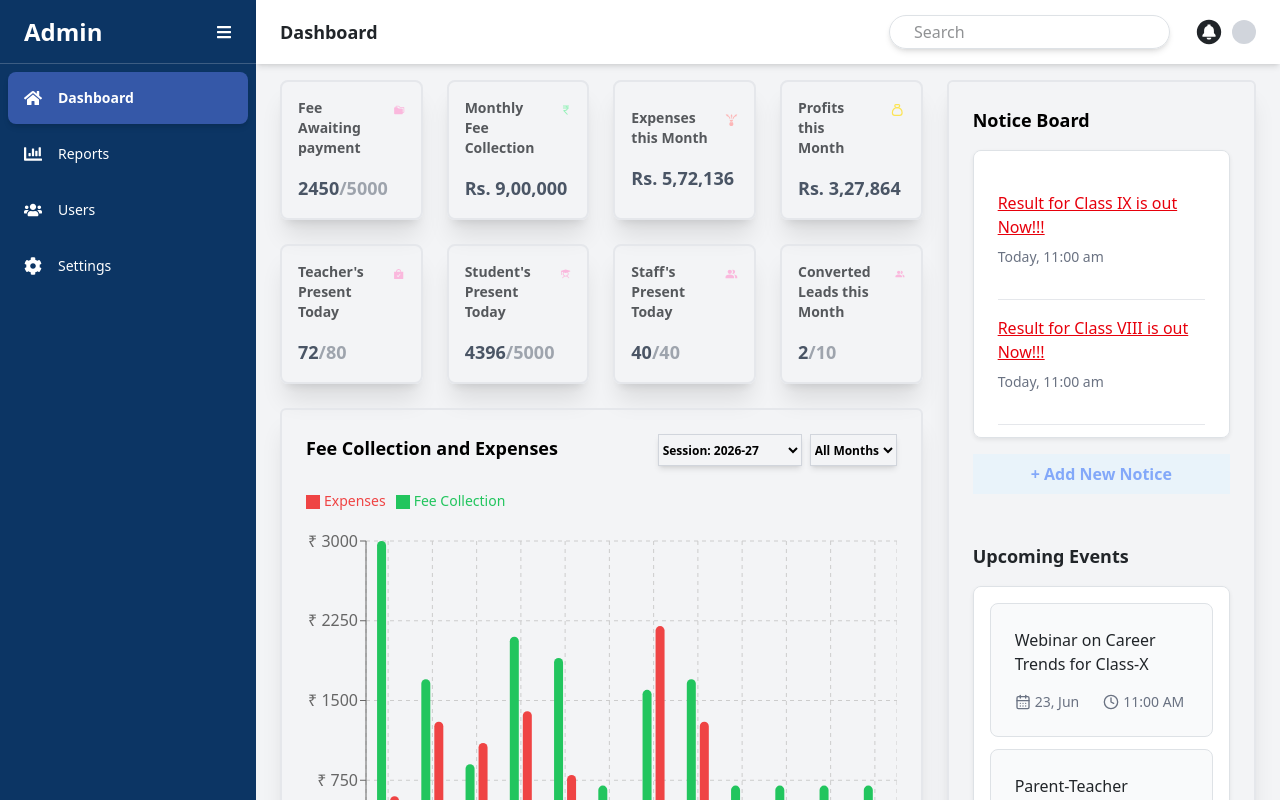
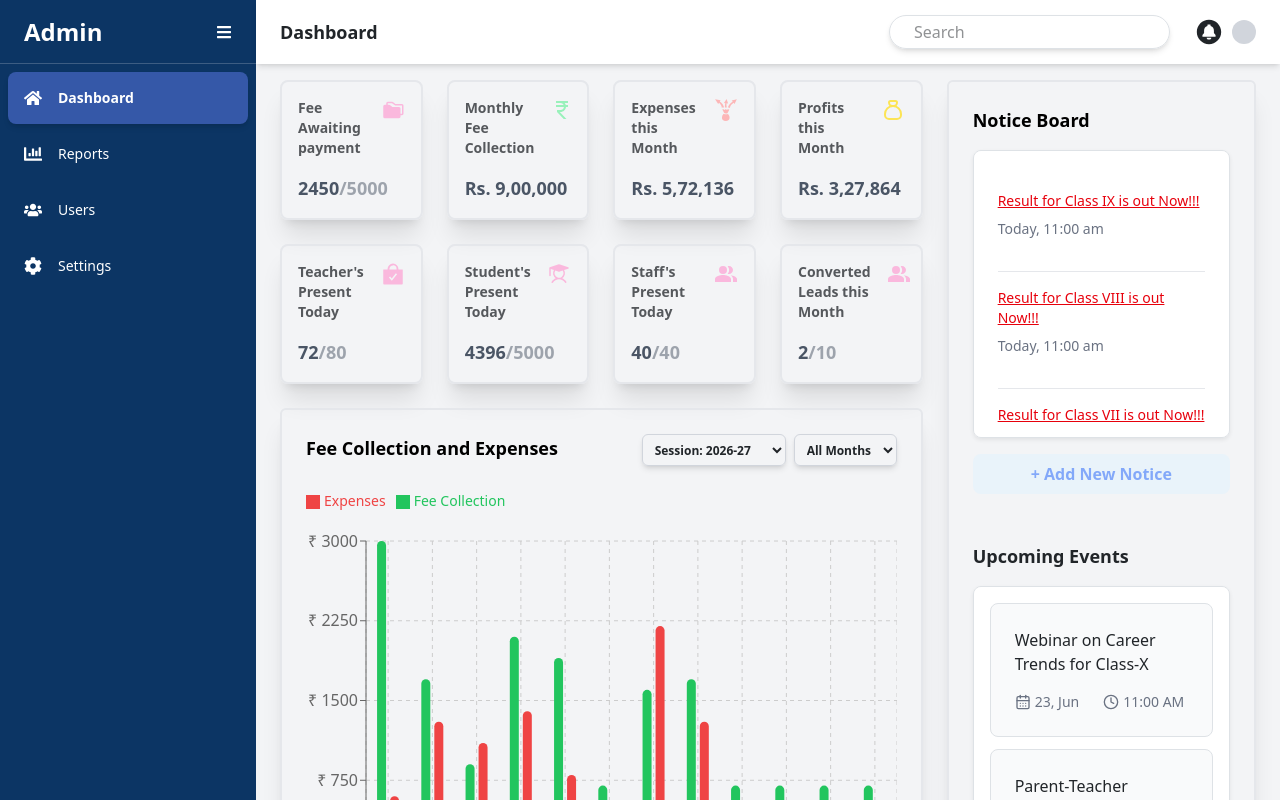
Before and after one commit to EPICdronzer/School-ERP-System, a React (Vite) app in the folder myapp/: page /Home in a window 1280 px wide. Shown: the top 800 px of the page. Built offline with nearby package versions, Linux system fonts and the light colour scheme.

Commit message:
forget to install these changes yesterday

```diff
--- a/myapp/src/components/FacultyOnLeave.jsx
+++ b/myapp/src/components/FacultyOnLeave.jsx
@@ -61,7 +61,7 @@ export default function FacultyOnLeave({ faculty }) {
       {/* Add Button */}
       <button
         onClick={() => navigate("/add-faculty")}
-        className="!w-full opacity-50 mt-3 sm:w-auto sm:px-6 sm:py-2 text-sm bg-sky-100 !text-blue-600 font-bold px-4 py-2 rounded-md hover:bg-sky-400 hover:!text-white transition"
+        className="!rounded-lg !w-full opacity-50 mt-3 sm:w-auto sm:px-6 sm:py-2 text-sm bg-sky-100 !text-blue-600 font-bold px-4 py-2 rounded-md hover:bg-sky-400 hover:!text-white transition"
       >
         + Add Faculty
       </button>
--- a/myapp/src/components/NoticeBoard.jsx
+++ b/myapp/src/components/NoticeBoard.jsx
@@ -23,7 +23,7 @@ export default function NoticeBoard({ notices }) {
                 : ""
             }`}
           >
-            <h3 className="!text-red-600 font-semibold underline text-sm sm:!text-base cursor-pointer hover:text-red-700 transition">
+            <h3 className="!text-red-600 font-semibold underline text-xs sm:!text-sm cursor-pointer hover:text-red-700 transition">
               {notice.title}
             </h3>
             <p className="text-gray-500 text-xs sm:text-sm mt-1">
@@ -42,7 +42,7 @@ export default function NoticeBoard({ notices }) {
       {/* Button */}
       <button
         onClick={() => navigate("/add-notice")}
-        className="!w-full opacity-50 mt-3 sm:w-auto sm:px-6 sm:py-2 text-sm bg-sky-100 !text-blue-600 font-bold px-4 py-2 rounded-md hover:bg-sky-400 hover:!text-white transition"
+        className="!rounded-lg !w-full opacity-50 mt-3 sm:w-auto sm:px-6 sm:py-2 text-sm bg-sky-100 !text-blue-600 font-bold px-4 py-2 rounded-md hover:bg-sky-400 hover:!text-white transition"
       >
         + Add New Notice
       </button>
--- a/myapp/src/components/Sidebar.jsx
+++ b/myapp/src/components/Sidebar.jsx
@@ -8,7 +8,7 @@ export default function Sidebar({ collapsed, setCollapsed }) {
     <aside
       className={`fixed top-0 left-0 h-full bg-[#0C3564] text-white
       transition-all duration-300 z-40
-      ${collapsed ? "w-17" : "w-64"}`}
+      ${collapsed ? "w-17" : "w-64 z-50"}`}
     >
       <div className="h-16 flex items-center justify-between px-4 border-b border-white/20">
         {!collapsed && <span className="font-bold text-2xl">Admin</span>}
--- a/myapp/src/components/UpcomingEvents.jsx
+++ b/myapp/src/components/UpcomingEvents.jsx
@@ -50,7 +50,7 @@ export default function UpcomingEvents({ events }) {
       {/* Add Button */}
       <button
         onClick={() => navigate("/add-event")}
-        className="!w-full opacity-50 mt-3 sm:w-auto sm:px-6 sm:py-2 text-sm bg-sky-100 !text-blue-600 font-bold px-4 py-2 rounded-md hover:bg-sky-400 hover:!text-white transition"
+        className="!rounded-lg !w-full opacity-50 mt-3 sm:w-auto sm:px-6 sm:py-2 text-sm bg-sky-100 !text-blue-600 font-bold px-4 py-2 rounded-md hover:bg-sky-400 hover:!text-white transition"
       >
         + Add New Event
       </button>
--- a/myapp/src/pages/Dashboard.jsx
+++ b/myapp/src/pages/Dashboard.jsx
@@ -25,11 +25,13 @@ function Dashboard(){
   return (
     <>
     <Layout>
-      <div className="grid grid-rows-2 grid-cols-6 gap-4">
-        <div className="flex flex-col w-full h-full shadow-xl rounded-lg border-2 border-gray-200 p-3 gap-3">
+      <div className="grid grid-cols-1 sm:grid-cols-2 lg:grid-cols-4 xl:grid-cols-6 gap-4 auto-rows-auto">
+
+        {/* Stats Cards Row 1 - Responsive: 1 col mobile, 2 cols tablet, 4 cols desktop, 6 cols xl */}
+        <div className="flex flex-col w-full h-full shadow-xl rounded-lg border-2 border-gray-200 p-3 gap-3 min-h-[120px]">
           <div className="flex justify-between font-semibold text-sm opacity-75 gap-3">
             Fee Awaiting payment
-            <PiFoldersFill className="text-2xl text-pink-300"/>
+            <PiFoldersFill className="text-2xl text-pink-300 flex-shrink-0"/>
           </div>
           <div className="font-semibold text-lg text-gray-600">
             <span>2450</span>
@@ -37,37 +39,175 @@ function Dashboard(){
           </div>
         </div>
 
-        <div className="flex flex-col w-full h-full shadow-xl rounded-lg border-2 border-gray-200 p-3 gap-3">
+        <div className="flex flex-col w-full h-full shadow-xl rounded-lg border-2 border-gray-200 p-3 gap-3 min-h-[120px]">
           <div className="flex justify-between font-semibold text-sm opacity-75 gap-3">
             Monthly Fee Collection
-            <MdOutlineCurrencyRupee className="text-2xl text-green-300"/>
+            <MdOutlineCurrencyRupee className="text-2xl text-green-300 flex-shrink-0"/>
           </div>
           <div className="font-semibold text-lg text-gray-600">
             Rs. 9,00,000
           </div>
         </div>
 
-        <div className="flex flex-col w-full h-full shadow-xl rounded-lg border-2 border-gray-200 p-3 gap-3 justify-center">
+        <div className="flex flex-col w-full h-full shadow-xl rounded-lg border-2 border-gray-200 p-3 gap-3 justify-center min-h-[120px]">
           <div className="flex justify-between font-semibold text-sm opacity-75 gap-3">
             Expenses this Month
-            <GiExpense className="text-2xl text-red-300"/>
+            <GiExpense className="text-2xl text-red-300 flex-shrink-0"/>
           </div>
           <div className="font-semibold text-lg text-gray-600">
             Rs. 5,72,136
           </div>
         </div>
 
-        <div className="flex flex-col w-full h-full shadow-xl rounded-lg border-2 border-gray-200 p-3 gap-3 justify-center">
+        <div className="flex flex-col w-full h-full shadow-xl rounded-lg border-2 border-gray-200 p-3 gap-3 justify-center min-h-[120px]">
           <div className="flex justify-between font-semibold text-sm opacity-75 gap-3">
             Profits this Month
-            <TbMoneybag className="text-2xl text-yellow-300"/>
+            <TbMoneybag className="text-2xl text-yellow-300 flex-shrink-0"/>
           </div>
           <div className="font-semibold text-lg text-gray-600">
             Rs. 3,27,864
           </div>
         </div>
 
-        <div className="col-span-2 row-span-10 w-full h-full shadow-xl border-2 border-gray-200 rounded-md p-4 flex gap-5 flex-col">
+        {/* Stats Cards Row 2 */}
+        <div className="flex flex-col w-full h-full shadow-xl rounded-lg border-2 border-gray-200 p-3 gap-3 min-h-[120px]">
+          <div className="flex justify-between font-semibold text-sm opacity-75 gap-3">
+            Teacher's Present Today
+            <IoBagCheckSharp className="text-2xl text-pink-300 flex-shrink-0"/>
+          </div>
+          <div className="font-semibold text-lg text-gray-600">
+            <span>72</span>
+            <span className="opacity-50">/80</span>
+          </div>
+        </div>
+
+        <div className="flex flex-col w-full h-full shadow-xl rounded-lg border-2 border-gray-200 p-3 gap-3 min-h-[120px]">
+          <div className="flex justify-between font-semibold text-sm opacity-75 gap-3">
+            Student's Present Today
+            <PiStudentFill className="text-2xl text-pink-300 flex-shrink-0"/>
+          </div>
+          <div className="font-semibold text-lg text-gray-600">
+            <span>4396</span>
+            <span className="opacity-50">/5000</span>
+          </div>
+        </div>
+
+        <div className="flex flex-col w-full h-full shadow-xl rounded-lg border-2 border-gray-200 p-3 gap-3 justify-center min-h-[120px]">
+          <div className="flex justify-between font-semibold text-sm opacity-75 gap-3">
+            Staff's Present Today
+            <MdPeopleAlt className="text-2xl text-pink-300 flex-shrink-0"/>
+          </div>
+          <div className="font-semibold text-lg text-gray-600">
+            <span>40</span>
+            <span className="opacity-50">/40</span>
+          </div>
+        </div>
+
+        <div className="flex flex-col w-full h-full shadow-xl rounded-lg border-2 border-gray-200 p-3 gap-3 min-h-[120px]">
+          <div className="flex justify-between font-semibold text-sm opacity-75 gap-3">
+            Converted Leads this Month
+            <MdPeopleAlt className="text-2xl text-pink-300 flex-shrink-0"/>
+          </div>
+          <div className="font-semibold text-lg text-gray-600">
+            <span>2</span>
+            <span className="opacity-50">/10</span>
+          </div>
+        </div>
+
+        {/* Fee Collection Chart - Responsive: full width mobile, 2 cols tablet, 4 cols desktop */}
+        <div className="flex flex-col gap-4 col-span-1 sm:col-span-2 lg:col-span-4 xl:col-span-4 w-full h-full shadow-xl border-2 border-gray-200 rounded-md p-4 min-h-[400px]">
+          <div className="flex flex-col sm:flex-row justify-between gap-3">
+            <div className="font-semibold text-black text-base sm:text-lg">
+              Fee Collection and Expenses
+            </div>
+            <div className="flex flex-col sm:flex-row gap-2 font-semibold text-xs">
+              <select className="w-full sm:w-36 h-8 border-1 border-gray-300 shadow-md rounded px-2">
+                <option>Session: 2026-27</option>
+              </select>
+              <select className="w-full sm:w-auto h-8 border-1 border-gray-300 shadow-md rounded px-2">
+                <option>All Months</option>
+              </select>
+            </div>
+          </div>
+          <FinanceBarChart/>
+        </div>
+
+        {/* Income Donut Chart - Responsive */}
+        <div className="col-span-1 sm:col-span-2 lg:col-span-2 xl:col-span-2 w-full h-full shadow-xl rounded-lg border-2 border-gray-200 min-h-[400px]">
+          <IncomeDonutChart dataTitle="Income June 2024" arrayData={[
+            { name: "Donation", value: 45234, color: "#22c55e" },
+            { name: "Rent", value: 18234, color: "#facc15" },
+            { name: "Miscellaneous", value: 30234, color: "#4fd1c5" },
+            { name: "Book Sale", value: 25234, color: "#d8b4fe" },
+            { name: "Uniform Sale", value: 59234, color: "#a8a29e" },
+          ]}/>
+        </div>
+
+        {/* Expense Donut Chart - Responsive */}
+        <div className="col-span-1 sm:col-span-2 lg:col-span-2 xl:col-span-2 w-full h-full shadow-xl rounded-lg border-2 border-gray-200 min-h-[400px]">
+          <IncomeDonutChart dataTitle="Expense June 2024" arrayData={[
+            { name: "Telephone Bill", value: 18000, color: "#a78bfa" },
+            { name: "Flower", value: 12000, color: "#fde68a" },
+            { name: "Electricity Bill", value: 22000, color: "#a8a29e" },
+            { name: "Stationary", value: 16000, color: "#22c55e" },
+            { name: "Miscellaneous", value: 20000, color: "#f87171" },
+          ]}/>
+        </div>
+
+        {/* Student Attendance Card - Responsive */}
+        <div className="col-span-1 sm:col-span-2 lg:col-span-2 xl:col-span-2 w-full h-full shadow-xl rounded-lg border-2 border-gray-200 min-h-[300px]">
+          <StatsCard
+            title="Student Attendance"
+            data={[
+              { label: "PRESENT", count: 4396, total: 5000, color: "bg-green-500" },
+              { label: "LATE", count: 0, total: 5000, color: "bg-gray-300" },
+              { label: "ABSENT", count: 609, total: 5000, color: "bg-red-500" },
+              { label: "HALF DAY", count: 5, total: 5000, color: "bg-yellow-400" },
+            ]}
+          />
+        </div>
+
+        {/* Library Overview - Responsive */}
+        <div className="col-span-1 sm:col-span-2 lg:col-span-2 xl:col-span-2 w-full h-full shadow-xl rounded-lg border-2 border-gray-200 min-h-[300px]">
+          <StatsCard
+            title="Library Overview"
+            data={[
+              { label: "DUE FOR RETURNED", count: 5, total: 36, color: "bg-red-500" },
+              { label: "RETURNED", count: 31, total: 36, color: "bg-green-500" },
+              { label: "ISSUED", count: 36, total: 450, color: "bg-yellow-400" },
+              { label: "AVAILABLE", count: 414, total: 450, color: "bg-cyan-500" },
+            ]}
+          />
+        </div>
+
+        {/* Fees Overview - Responsive */}
+        <div className="col-span-1 sm:col-span-2 lg:col-span-2 xl:col-span-2 w-full h-full shadow-xl rounded-lg border-2 border-gray-200 min-h-[300px]">
+          <StatsCard
+            title="Fees Overview"
+            data={[
+              { label: "UNPAID", count: 1000, total: 5000, color: "bg-red-500" },
+              { label: "PARTIAL", count: 550, total: 5000, color: "bg-yellow-400" },
+              { label: "PAID", count: 250, total: 5000, color: "bg-green-500" },
+            ]}
+          />
+        </div>
+
+        {/* Enquiry Overview - Responsive */}
+        <div className="col-span-1 sm:col-span-2 lg:col-span-2 xl:col-span-2 w-full h-full shadow-xl rounded-lg border-2 border-gray-200 min-h-[300px]">
+         <StatsCard
+            title="Enquiry Overview"
+            data={[
+              { label: "ACTIVE", count: 5, total: 10, color: "bg-cyan-500" },
+              { label: "WON", count: 2, total: 10, color: "bg-green-500" },
+              { label: "PASSIVE", count: 1, total: 10, color: "bg-yellow-400" },
+              { label: "LOSS", count: 1, total: 10, color: "bg-red-500" },
+              { label: "DEAD", count: 1, total: 10, color: "bg-gray-400" },
+            ]}
+          />
+        </div>
+
+        {/* Sidebar Content - Responsive: appears at bottom on mobile, side on desktop */}
+        <div className="col-span-1 sm:col-span-2 lg:col-span-4 xl:col-span-2 w-full h-full shadow-xl border-2 border-gray-200 rounded-md p-4 flex gap-5 flex-col order-last xl:order-none xl:row-start-1 xl:row-end-11 xl:col-start-5">
           <NoticeBoard notices={[
             { title: "Result for Class IX is out Now!!!", time: "Today, 11:00 am" },
             { title: "Result for Class VIII is out Now!!!", time: "Today, 11:00 am" },
@@ -117,134 +257,10 @@ function Dashboard(){
               { role: "Receptionist", count: 1 },
             ]}
           />
-
         </div>
 
-        <div className="flex flex-col w-full h-full shadow-xl rounded-lg border-2 border-gray-200 p-3 gap-3">
-          <div className="flex justify-between font-semibold text-sm opacity-75 gap-3">
-            Teacher's Present Today
-            <IoBagCheckSharp className="text-2xl text-pink-300"/>
-          </div>
-          <div className="font-semibold text-lg text-gray-600">
-            <span>72</span>
-            <span className="opacity-50">/80</span>
-          </div>
-        </div>
-
-        <div className="flex flex-col w-full h-full shadow-xl rounded-lg border-2 border-gray-200 p-3 gap-3">
-          <div className="flex justify-between font-semibold text-sm opacity-75 gap-3">
-            Student's Present Today
-            <PiStudentFill className="text-2xl text-pink-300"/>
-          </div>
-          <div className="font-semibold text-lg text-gray-600">
-            <span>4396</span>
-            <span className="opacity-50">/5000</span>
-          </div>
-        </div>
-
-        <div className="flex flex-col w-full h-full shadow-xl rounded-lg border-2 border-gray-200 p-3 gap-3 justify-center">
-          <div className="flex justify-between font-semibold text-sm opacity-75 gap-3">
-            Staff's Present Today
-            <MdPeopleAlt className="text-2xl text-pink-300"/>
-          </div>
-          <div className="font-semibold text-lg text-gray-600">
-            <span>40</span>
-            <span className="opacity-50">/40</span>
-          </div>
-        </div>
-
-        <div className="flex flex-col w-full h-full shadow-xl rounded-lg border-2 border-gray-200 p-3 gap-3">
-          <div className="flex justify-between font-semibold text-sm opacity-75 gap-3">
-            Converted Leads this Month
-            <MdPeopleAlt className="text-2xl text-pink-300"/>
-          </div>
-          <div className="font-semibold text-lg text-gray-600">
-            <span>2</span>
-            <span className="opacity-50">/10</span>
-          </div>
-        </div>
-
-        <div className="flex flex-col gap-4 col-span-4 row-span-2 w-full h-full shadow-xl border-2 border-gray-200 rounded-md p-4">
-          <div className="flex justify-between font-semibold text-black !text-lg">
-            Fee Collection and Expenses
-            <div className="flex gap-2 font-semibold text-xs">
-              <select className="w-36 h-8 border-1 border-gray-300 shadow-md">
-                <option>Session: 2026-27</option>
-              </select>
-              <select className="border-1 border-gray-300 shadow-md">
-                <option>All Months</option>
-              </select>
-            </div>
-          </div>
-          <FinanceBarChart/>
-        </div>
-
-        <div className="col-span-2 row-span-2 w-full h-full shadow-xl rounded-lg border-2 border-gray-200">
-          <IncomeDonutChart dataTitle="Income June 2024" arrayData={[{ name: "Donation", value: 45234, color: "#22c55e" },
-                                                                      { name: "Rent", value: 18234, color: "#facc15" },
-                                                                      { name: "Miscellaneous", value: 30234, color: "#4fd1c5" },
-                                                                      { name: "Book Sale", value: 25234, color: "#d8b4fe" },
-                                                                      { name: "Uniform Sale", value: 59234, color: "#a8a29e" },]}/>
-        </div>
-        <div className="col-span-2 row-span-2 w-full h-full shadow-xl rounded-lg border-2 border-gray-200">
-          <IncomeDonutChart dataTitle="Expense June 2024" arrayData={[
-                                                                      { name: "Telephone Bill", value: 18000, color: "#a78bfa" },
-                                                                      { name: "Flower", value: 12000, color: "#fde68a" },
-                                                                      { name: "Electricity Bill", value: 22000, color: "#a8a29e" },
-                                                                      { name: "Stationary", value: 16000, color: "#22c55e" },
-                                                                      { name: "Miscellaneous", value: 20000, color: "#f87171" },
-                                                                    ]}/>
-
-        </div>
-        <div className="col-span-2 row-span-2 w-full h-full shadow-xl rounded-lg border-2 border-gray-200">
-          <StatsCard
-            title="Student Attendance"
-            data={[
-              { label: "PRESENT", count: 4396, total: 5000, color: "bg-green-500" },
-              { label: "LATE", count: 0, total: 5000, color: "bg-gray-300" },
-              { label: "ABSENT", count: 609, total: 5000, color: "bg-red-500" },
-              { label: "HALF DAY", count: 5, total: 5000, color: "bg-yellow-400" },
-            ]}
-          />
-
-        </div>
-        <div className="col-span-2 row-span-2 w-full h-full shadow-xl rounded-lg border-2 border-gray-200">
-          <StatsCard
-            title="Library Overview"
-            data={[
-              { label: "DUE FOR RETURNED", count: 5, total: 36, color: "bg-red-500" },
-              { label: "RETURNED", count: 31, total: 36, color: "bg-green-500" },
-              { label: "ISSUED", count: 36, total: 450, color: "bg-yellow-400" },
-              { label: "AVAILABLE", count: 414, total: 450, color: "bg-cyan-500" },
-            ]}
-          />
-
-        </div>
-        <div className="col-span-2 row-span-2 w-full h-full shadow-xl rounded-lg border-2 border-gray-200">
-          <StatsCard
-            title="Fees Overview"
-            data={[
-              { label: "UNPAID", count: 1000, total: 5000, color: "bg-red-500" },
-              { label: "PARTIAL", count: 550, total: 5000, color: "bg-yellow-400" },
-              { label: "PAID", count: 250, total: 5000, color: "bg-green-500" },
-            ]}
-          />
-
-        </div>
-        <div className="col-span-2 row-span-2 w-full h-full shadow-xl rounded-lg border-2 border-gray-200">
-         <StatsCard
-            title="Enquiry Overview"
-            data={[
-              { label: "ACTIVE", count: 5, total: 10, color: "bg-cyan-500" },
-              { label: "WON", count: 2, total: 10, color: "bg-green-500" },
-              { label: "PASSIVE", count: 1, total: 10, color: "bg-yellow-400" },
-              { label: "LOSS", count: 1, total: 10, color: "bg-red-500" },
-              { label: "DEAD", count: 1, total: 10, color: "bg-gray-400" },
-            ]}
-          />
-
-        </div>
-        <div className="col-span-6 row-span-4 w-full h-full shadow-xl border-2 border-gray-200 rounded-md">
+        {/* Academic Schedule - Full width on all screens */}
+        <div className="col-span-1 sm:col-span-2 lg:col-span-4 xl:col-span-6 w-full h-full shadow-xl border-2 border-gray-200 rounded-md min-h-[500px]">
           <AcademicSchedule/>
         </div>
       </div>
```
Also changed, not shown: myapp/src/components/AcademicSchedule.jsx (+4 -4 lines), myapp/src/components/Footer.jsx (deleted, +0 -9 lines), myapp/src/components/Header.jsx (deleted, +0 -13 lines), myapp/src/components/NavBar.jsx (+1 -6 lines).
